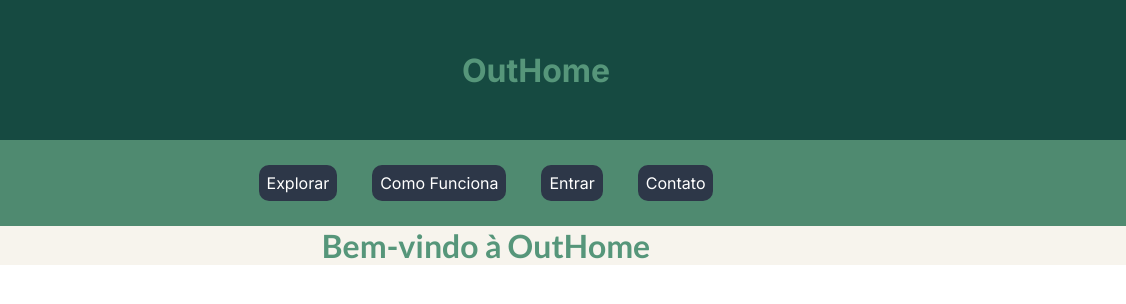
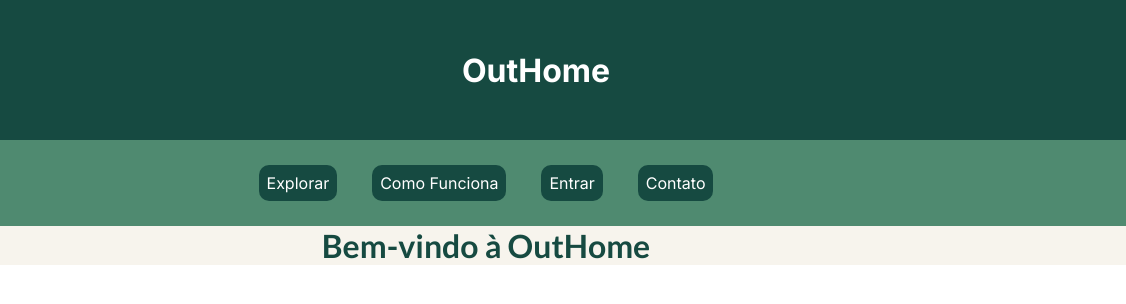
Before and after one commit to Albert-Gabriel1/OutHome, a plain HTML site: page index.html in a window 1280 px wide. Shown: the full height of the page, 154-1280 px from the left. Drawn offline with Linux system fonts and the light colour scheme.

Commit message:
up 3
arrumando as cores

```diff
--- a/estilo.css
+++ b/estilo.css
@@ -13,11 +13,14 @@ nav{
     padding: 20px 0;
     background: #4F8A70;
 }
+header h1{
+    color: #FFFFFF;
+}
 h1{
     text-align: center;
     display: block;
     margin: auto;
-    Color: #56967a;
+    Color: #164A41;
 }
 menu{
     display: flex;
@@ -35,7 +38,8 @@ header{
     font-style: normal;
 }
 nav a{
-    background-color: #2D3748;
+    background-color: #164A41;
+    color: #FFFFFF;
     padding: 8px;
     margin: 5px;
     text-align: center;
@@ -52,3 +56,9 @@ main{
 #logo{
     width: 100px;
 }
+a{
+    color: #164A41;
+}
+a:hover{
+    background-color: #D96F1F;
+}
```
